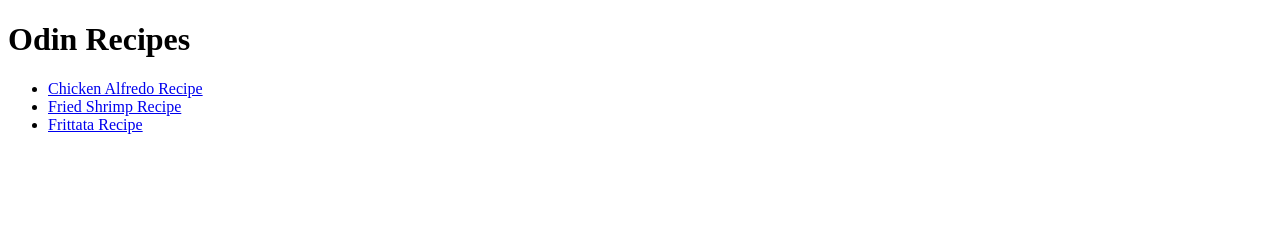
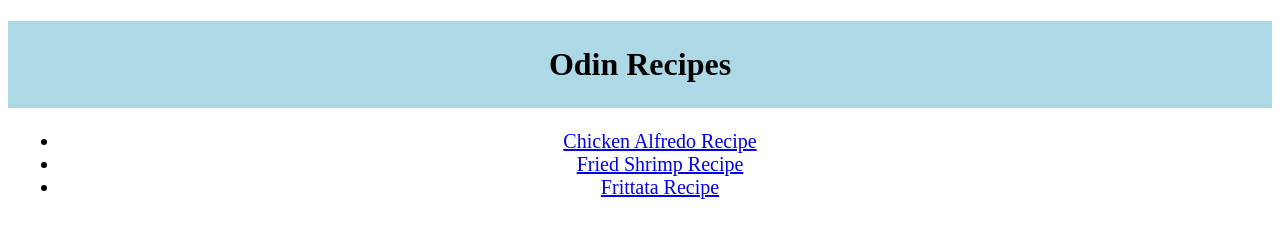
Before and after one commit to AlexC2811/Odin-Recipes, a plain HTML site: page index.html in a window 1280 px wide. Drawn offline with Linux system fonts and the light colour scheme.

Commit message:
Added style.css and linked it to index.html

```diff
--- a/index.html
+++ b/index.html
@@ -4,6 +4,7 @@
     <meta charset="UTF-8">
     <meta name="viewport" content="width=device-width, initial-scale=1.0">
     <title>Document</title>
+    <link rel="stylesheet" href="style.css">
 </head>
 <body>
     <h1>Odin Recipes</h1>
--- /dev/null
+++ b/style.css
@@ -0,0 +1,14 @@
+h1 {
+    background-color: lightblue;
+    text-align: center;
+    padding: 25px;
+    font-family: 'Times New Roman', Times, serif;
+    font-weight: bolder;
+}
+
+ul{
+    text-align: center;
+    font-size: 20px;
+    margin: 12px;
+    padding: auto;
+}
```
